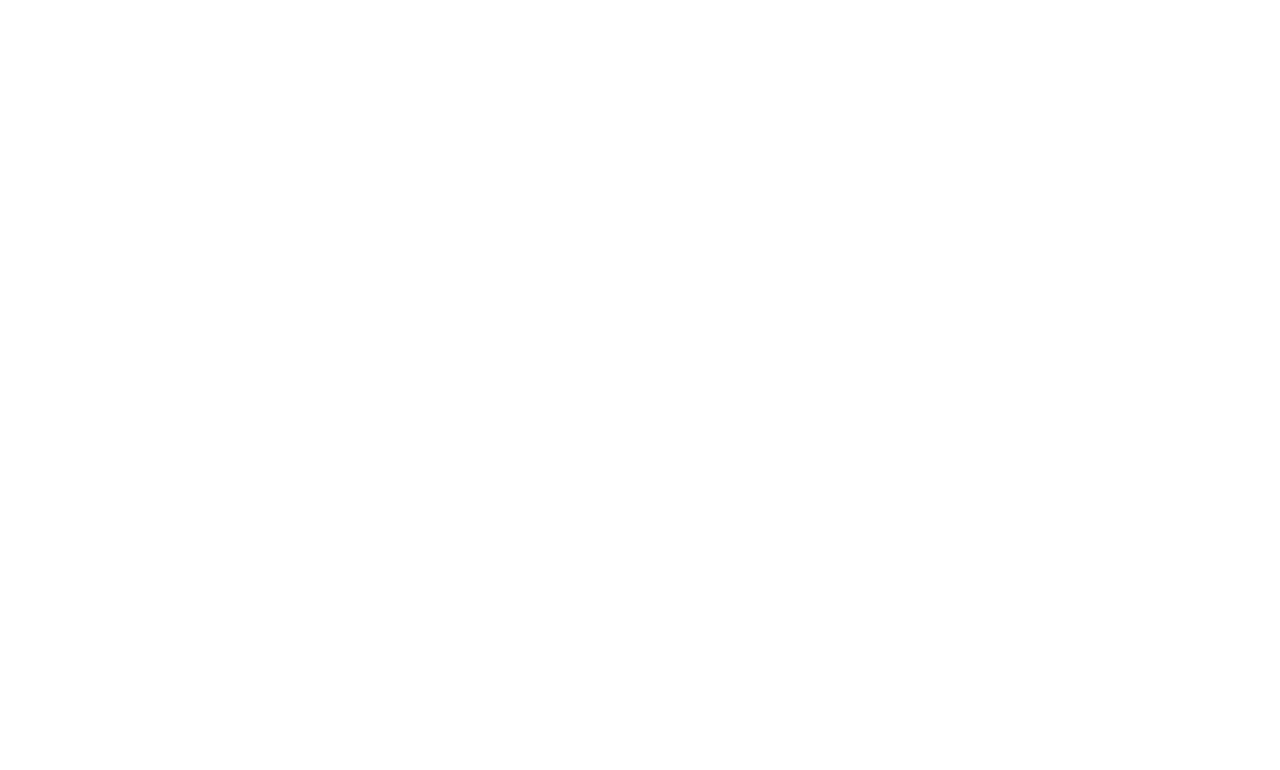
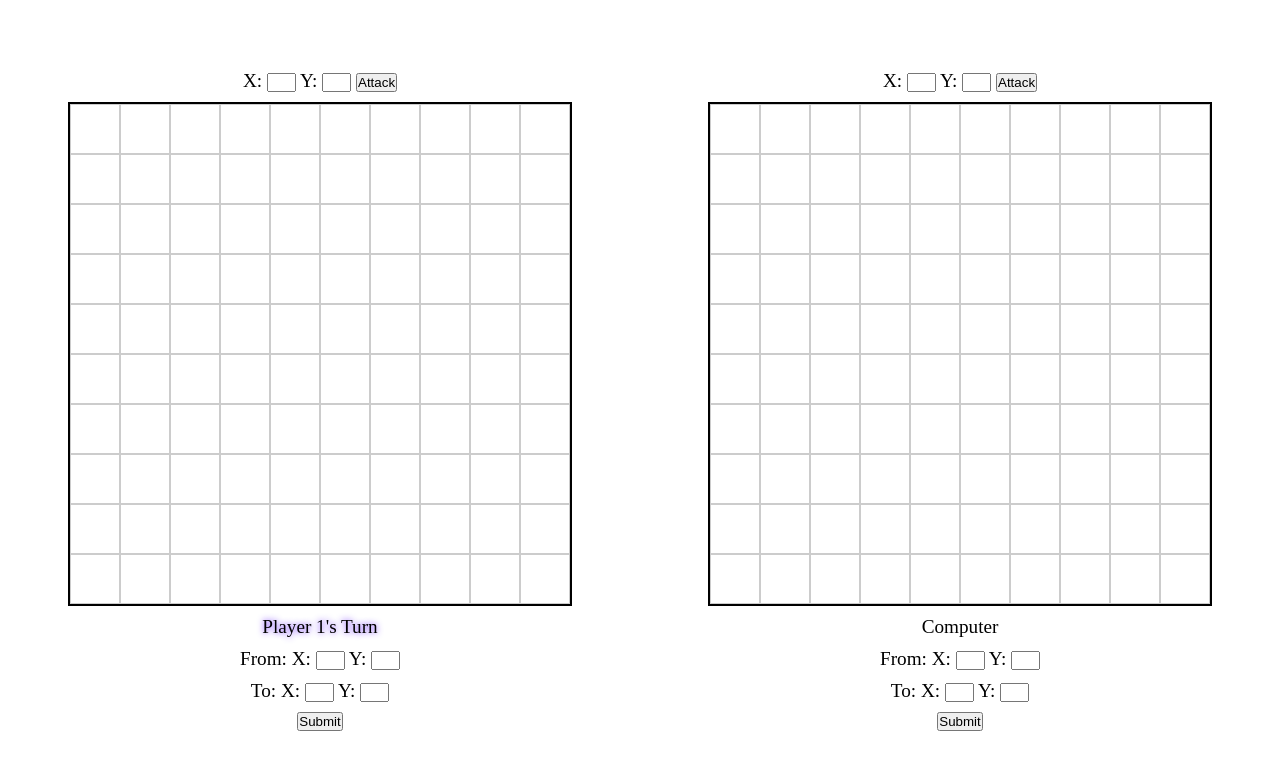
Before and after one commit to ChonnyRama/battleships, a website built with webpack: page src/index.html in a window 1280 px wide. Built offline with nearby package versions, Linux system fonts and the light colour scheme.

Commit message:
add attack and placement coordinate inputs to html

```diff
--- a/package.json
+++ b/package.json
@@ -18,13 +18,14 @@
     "@babel/preset-env": "^7.25.4",
     "@eslint/js": "^9.8.0",
     "babel-jest": "^29.7.0",
+    "babel-loader": "^9.1.3",
     "css-loader": "^7.1.2",
     "eslint": "^9.8.0",
     "globals": "^15.9.0",
     "html-webpack-plugin": "^5.6.0",
     "jest": "^29.7.0",
     "style-loader": "^4.0.0",
-    "webpack": "^5.93.0",
+    "webpack": "^5.94.0",
     "webpack-cli": "^5.1.4",
     "webpack-dev-server": "^5.0.4",
     "webpack-merge": "^6.0.1"
--- a/src/DOMController.js
+++ b/src/DOMController.js
@@ -0,0 +1,21 @@
+import { Player } from './player'
+
+export const DomController = () => {
+  const playerBoards = document.querySelectorAll('.player-grid')
+  const populateBoards = () => {
+    playerBoards.forEach((board) => {
+      for (let i = 0; i < 10; i++) {
+        for (let j = 0; j < 10; j++) {
+          const cell = document.createElement('div')
+          cell.dataset.x = i
+          cell.dataset.y = j
+          cell.classList.add('cell')
+          board.appendChild(cell)
+        }
+      }
+    })
+  }
+
+  populateBoards()
+  return {}
+}
--- a/src/index.html
+++ b/src/index.html
@@ -7,8 +7,55 @@
 </head>
 <body>
     <div data-game-container>
-        <div class="player-grid" data-player1-grid></div>
-        <div class="player-grid" data-player2-grid></div>
+        <div class="player-container">
+            <div class="coords attack">
+                <label for="player1-x">X:</label>
+                <input type="number" name="player1-x">
+                <label for="player1-y">Y:</label>
+                <input type="number" name="player1-y">
+                <button>Attack</button>
+            </div>
+            <div class="player-grid" data-player1-grid></div>
+            <span class="player1-name current-turn">Player 1</span>
+            <div class="coords placement-from">
+                <label for="player1-x1">From: X:</label>
+                <input type="number" name="player1-x1">
+                <label for="player1-y1">Y:</label>
+                <input type="number" name="player1-y1">
+            </div>
+            <div class="coords placement-to">
+                <label for="player1-x2">To: X:</label>
+                <input type="number" name="player1-x2">
+                <label for="player1-y2">Y:</label>
+                <input type="number" name="player1-y2">
+            </div>
+            <button>Submit</button>
+
+        </div>
+        <div class="player-container">
+            <div class="coords attack">
+                <label for="player2-x">X:</label>
+                <input type="number" name="player2-x">
+                <label for="player2-y">Y:</label>
+                <input type="number" name="player2-y">
+                <button>Attack</button>
+            </div>
+            <div class="player-grid" data-player2-grid></div>
+            <span class="player2-name">Computer</span>
+            <div class="coords placement-from">
+                <label for="player2-x1">From: X:</label>
+                <input type="number" name="player2-x1">
+                <label for="player2-y1">Y:</label>
+                <input type="number" name="player2-y1">
+            </div>
+            <div class="coords placement-to">
+                <label for="player2-x2">To: X:</label>
+                <input type="number" name="player2-x2">
+                <label for="player2-y2">Y:</label>
+                <input type="number" name="player2-y2">
+            </div>
+            <button>Submit</button>
+        </div>
     </div>
 
 </body>
--- a/src/index.js
+++ b/src/index.js
@@ -1,3 +1,7 @@
+import { DomController } from './DOMController'
 
+import './style.css'
 
-import './style.css';
+document.addEventListener('DOMContentLoaded', () => {
+  const controller = DomController()
+})
--- a/src/style.css
+++ b/src/style.css
@@ -0,0 +1,60 @@
+* {
+    padding: 0;
+    margin: 0;
+}
+
+body {
+    width: 100vw;
+    height: 100vh;
+    display: flex;
+    flex-direction: column;
+    justify-content: center;
+    align-items: center;
+    overflow: hidden;
+}
+
+[data-game-container] {
+    display: flex;
+    width: 100%;
+    height: 60%;
+    justify-content: space-around;
+    align-items: center;
+
+}
+
+.player-container {
+    display: flex;
+    flex-direction: column;
+    align-items: center;
+    justify-content: center;
+    font-size: 1.2rem;
+    gap: 10px;
+}
+
+.player-grid {
+    display: grid;
+    grid-template-columns: repeat(10,1fr);
+    grid-template-rows: repeat(10,1fr);
+    width:500px;
+    height:500px;
+    border:2px solid black;
+}
+
+.coords input {
+    width: 25px;
+}
+
+.cell {
+    border: 1px solid #ccc;
+    box-sizing: border-box;
+}
+
+.current-turn {
+    text-align: center;
+    text-shadow: rgba(85,0,255,0.87) 0px 0px 6px;
+
+}
+
+.current-turn::after {
+    content: "'s Turn"
+}
```
Also changed, not shown: 1 other file.
